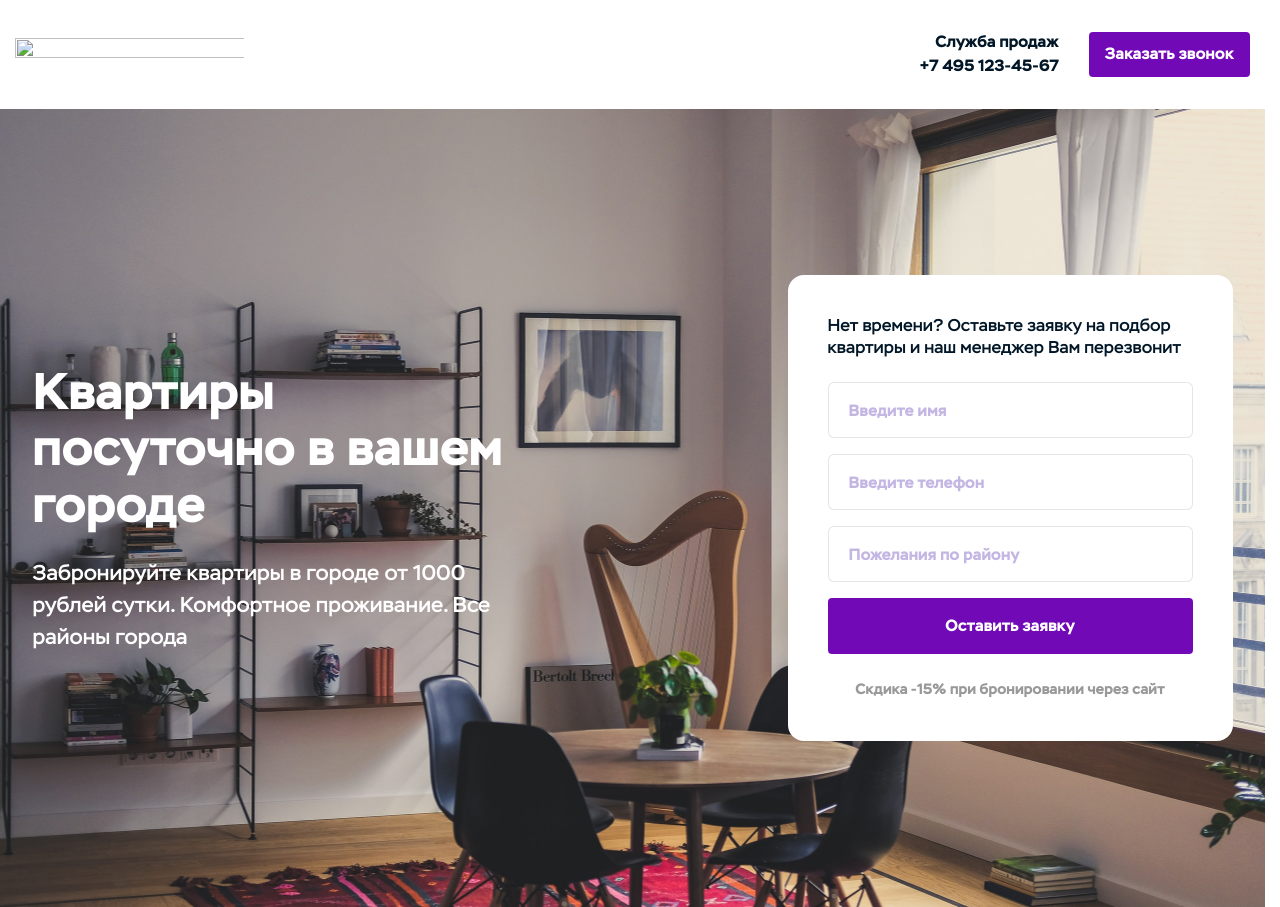
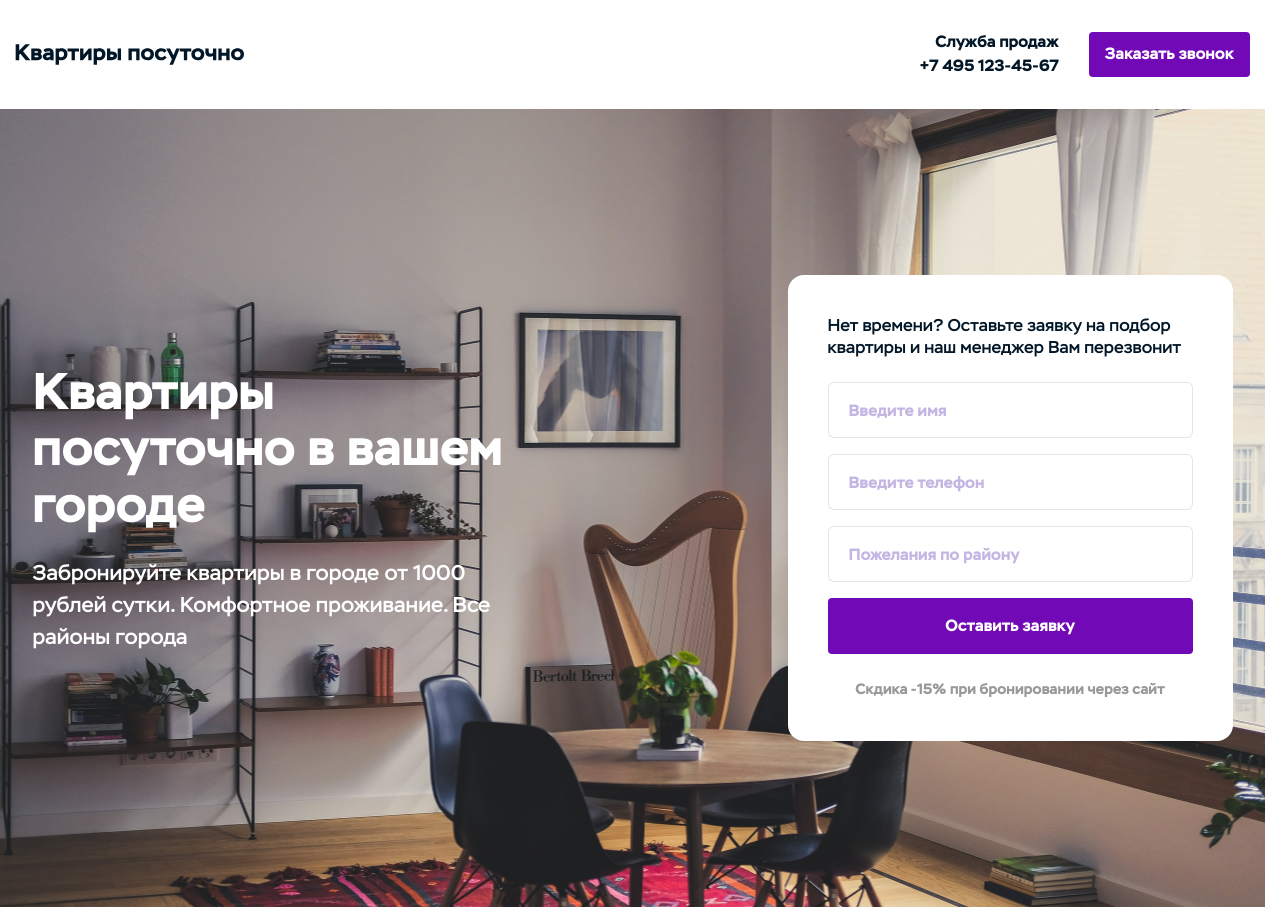
Before and after one commit to mir-coder/apartments, a plain HTML site: page index.html in a window 1280 px wide. Shown: the top 907 px of the page. Drawn offline with nearby package versions, Linux system fonts and the light colour scheme; a script that the page names is missing; a web font is replaced by a local one.

Commit message:
Update index.html

```diff
--- a/index.html
+++ b/index.html
@@ -13,7 +13,7 @@
     <header class="header" data-js-header>
         <div class="header__inner container-fluid">
             <a class="header__logo logo" href="#">
-                <img src="/src/img/logo.svg" width="285" height="40" alt="">
+                <img src="./img/logo.svg" width="285" height="40" alt="">
             </a>
             <div class="header__contacts header__contacts--overlay" data-js-header-overlay>
                 <nav class="header__mobile-menu mobile-menu visible-mobile">
```
